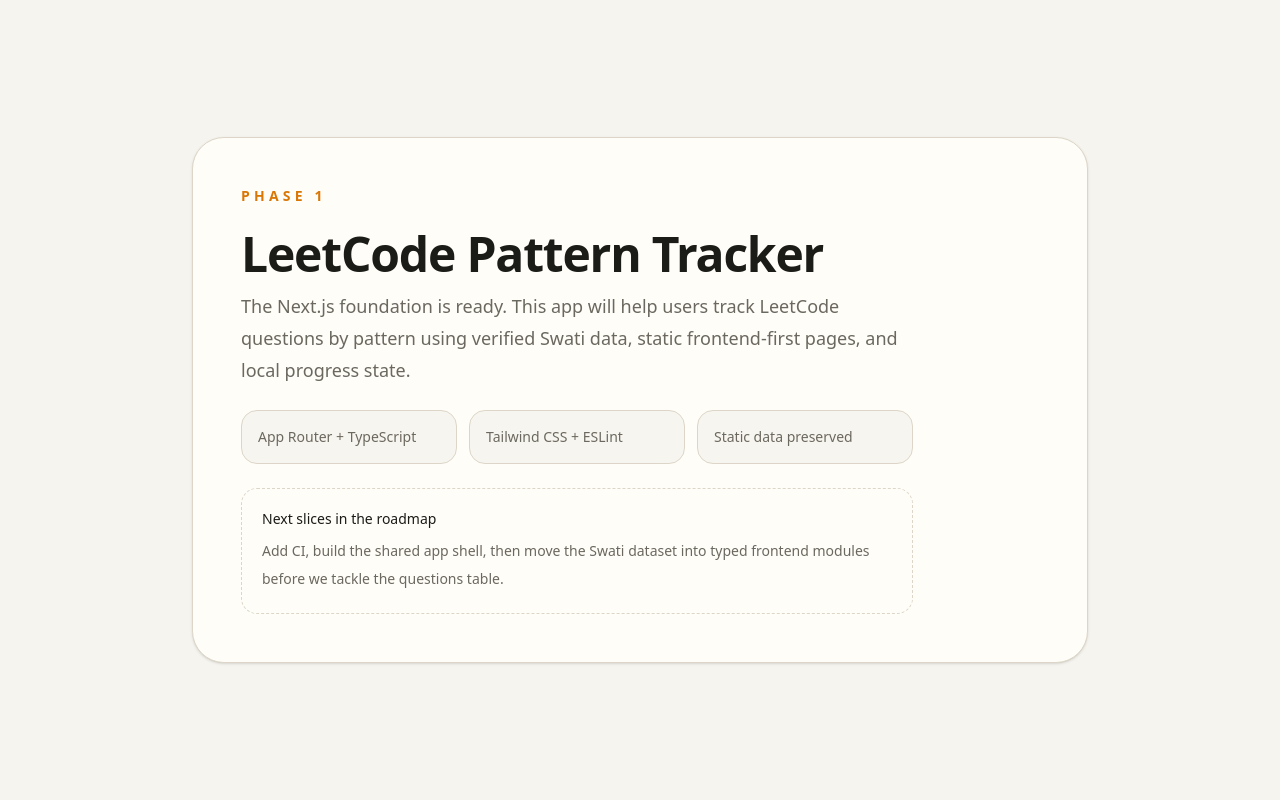
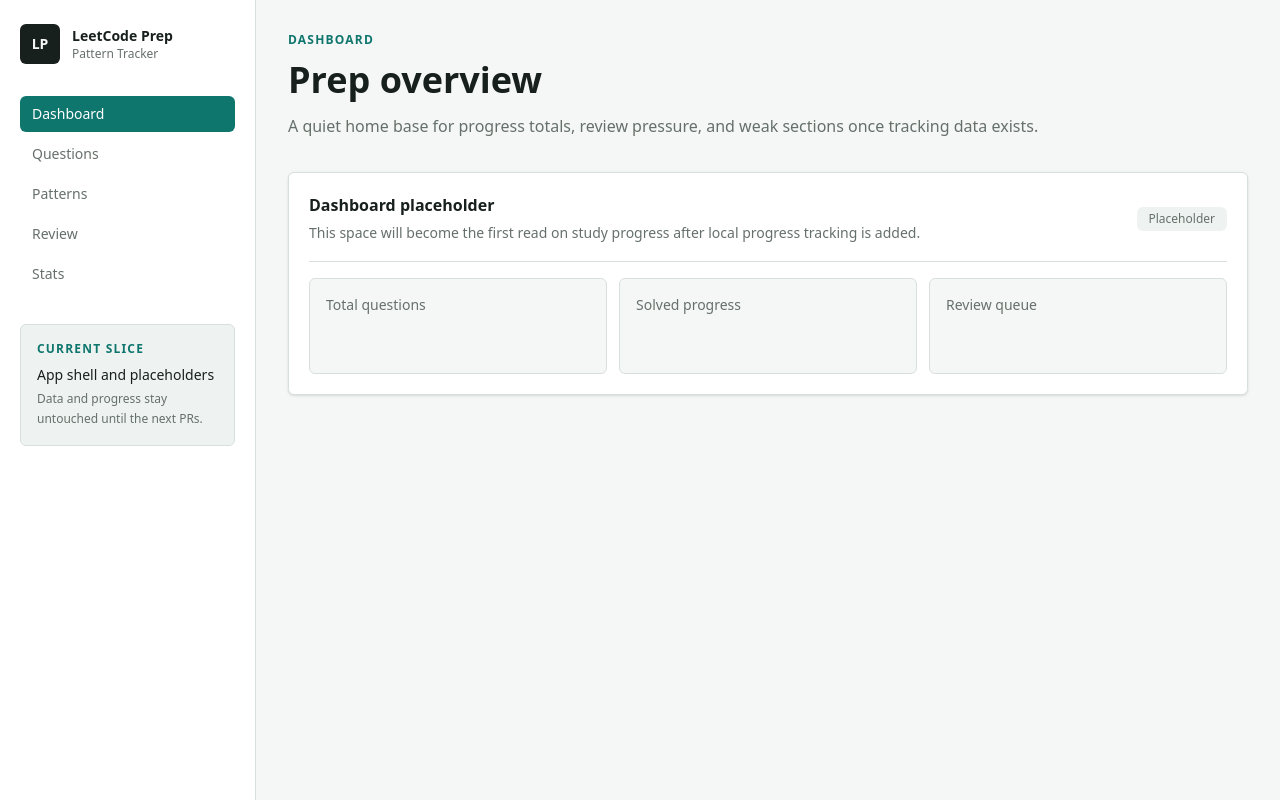
Before and after one commit to itsnothuy/Leetcode-Prep, a Next.js app: page / in a window 1280 px wide. Built offline with nearby package versions, Linux system fonts and the light colour scheme.

Commit message:
feat(app): add app shell and navigation

```diff
--- a/src/app/globals.css
+++ b/src/app/globals.css
@@ -1,12 +1,15 @@
 @import "tailwindcss";
 
 :root {
-  --background: #f6f4ee;
-  --foreground: #1b1b18;
-  --muted: #6b685f;
-  --surface: #fffdf8;
-  --border: #ddd6c8;
-  --accent: #d97706;
+  --background: #f5f7f6;
+  --foreground: #18201d;
+  --muted: #66706b;
+  --surface: #ffffff;
+  --surface-muted: #eef3f1;
+  --border: #d8e0dc;
+  --accent: #0f766e;
+  --accent-foreground: #ffffff;
+  --warning: #b45309;
 }
 
 @theme inline {
@@ -14,8 +17,11 @@
   --color-foreground: var(--foreground);
   --color-muted: var(--muted);
   --color-surface: var(--surface);
+  --color-surface-muted: var(--surface-muted);
   --color-border: var(--border);
   --color-accent: var(--accent);
+  --color-accent-foreground: var(--accent-foreground);
+  --color-warning: var(--warning);
 }
 
 * {
--- a/src/app/layout.tsx
+++ b/src/app/layout.tsx
@@ -1,4 +1,5 @@
 import type { Metadata } from "next";
+import { AppShell } from "@/components/app-shell";
 import "./globals.css";
 
 export const metadata: Metadata = {
@@ -13,7 +14,9 @@
 }>) {
   return (
     <html lang="en" className="h-full antialiased">
-      <body className="min-h-full flex flex-col">{children}</body>
+      <body className="min-h-full">
+        <AppShell>{children}</AppShell>
+      </body>
     </html>
   );
 }
--- a/src/app/page.tsx
+++ b/src/app/page.tsx
@@ -1,43 +1,20 @@
+import { Container } from "@/components/container";
+import { PageHeader } from "@/components/page-header";
+import { PlaceholderPanel } from "@/components/placeholder-panel";
+
 export default function Home() {
   return (
-    <main className="flex flex-1 items-center justify-center px-6 py-16">
-      <section className="w-full max-w-4xl rounded-[2rem] border border-border bg-surface p-8 shadow-sm sm:p-12">
-        <div className="max-w-2xl space-y-6">
-          <p className="text-sm font-semibold uppercase tracking-[0.3em] text-accent">
-            Phase 1
-          </p>
-          <div className="space-y-3">
-            <h1 className="text-4xl font-semibold tracking-tight sm:text-5xl">
-              LeetCode Pattern Tracker
-            </h1>
-            <p className="text-lg leading-8 text-muted">
-              The Next.js foundation is ready. This app will help users track
-              LeetCode questions by pattern using verified Swati data, static
-              frontend-first pages, and local progress state.
-            </p>
-          </div>
-          <div className="grid gap-3 text-sm text-muted sm:grid-cols-3">
-            <div className="rounded-2xl border border-border bg-background/80 p-4">
-              App Router + TypeScript
-            </div>
-            <div className="rounded-2xl border border-border bg-background/80 p-4">
-              Tailwind CSS + ESLint
-            </div>
-            <div className="rounded-2xl border border-border bg-background/80 p-4">
-              Static data preserved
-            </div>
-          </div>
-          <div className="rounded-2xl border border-dashed border-border p-5">
-            <p className="text-sm font-medium text-foreground">
-              Next slices in the roadmap
-            </p>
-            <p className="mt-2 text-sm leading-7 text-muted">
-              Add CI, build the shared app shell, then move the Swati dataset
-              into typed frontend modules before we tackle the questions table.
-            </p>
-          </div>
-        </div>
-      </section>
-    </main>
+    <Container>
+      <PageHeader
+        eyebrow="Dashboard"
+        title="Prep overview"
+        description="A quiet home base for progress totals, review pressure, and weak sections once tracking data exists."
+      />
+      <PlaceholderPanel
+        title="Dashboard placeholder"
+        description="This space will become the first read on study progress after local progress tracking is added."
+        items={["Total questions", "Solved progress", "Review queue"]}
+      />
+    </Container>
   );
 }
--- /dev/null
+++ b/src/app/patterns/page.tsx
@@ -0,0 +1,20 @@
+import { Container } from "@/components/container";
+import { PageHeader } from "@/components/page-header";
+import { PlaceholderPanel } from "@/components/placeholder-panel";
+
+export default function PatternsPage() {
+  return (
+    <Container>
+      <PageHeader
+        eyebrow="Patterns"
+        title="Pattern overview"
+        description="Pattern groups will show section context and solved counts after the typed data and local progress slices are complete."
+      />
+      <PlaceholderPanel
+        title="Patterns placeholder"
+        description="This page is reserved for pattern cards and progress summaries."
+        items={["Pattern name", "Section", "Solved / total"]}
+      />
+    </Container>
+  );
+}
--- /dev/null
+++ b/src/app/questions/page.tsx
@@ -0,0 +1,20 @@
+import { Container } from "@/components/container";
+import { PageHeader } from "@/components/page-header";
+import { PlaceholderPanel } from "@/components/placeholder-panel";
+
+export default function QuestionsPage() {
+  return (
+    <Container>
+      <PageHeader
+        eyebrow="Questions"
+        title="Question table"
+        description="The static Swati question list will land here before search, filters, and progress controls."
+      />
+      <PlaceholderPanel
+        title="Questions placeholder"
+        description="The next data-focused PRs will connect typed Swati data and render official LeetCode links."
+        items={["Problem title", "Pattern", "Section"]}
+      />
+    </Container>
+  );
+}
--- /dev/null
+++ b/src/app/review/page.tsx
@@ -0,0 +1,20 @@
+import { Container } from "@/components/container";
+import { PageHeader } from "@/components/page-header";
+import { PlaceholderPanel } from "@/components/placeholder-panel";
+
+export default function ReviewPage() {
+  return (
+    <Container>
+      <PageHeader
+        eyebrow="Review"
+        title="Review queue"
+        description="Attempted, need-review, and low-confidence problems will appear here after progress tracking exists."
+      />
+      <PlaceholderPanel
+        title="Review placeholder"
+        description="This route stays intentionally empty until question statuses can be saved locally."
+        items={["Need review", "Attempted", "Low confidence"]}
+      />
+    </Container>
+  );
+}
--- /dev/null
+++ b/src/app/stats/page.tsx
@@ -0,0 +1,20 @@
+import { Container } from "@/components/container";
+import { PageHeader } from "@/components/page-header";
+import { PlaceholderPanel } from "@/components/placeholder-panel";
+
+export default function StatsPage() {
+  return (
+    <Container>
+      <PageHeader
+        eyebrow="Stats"
+        title="Study stats"
+        description="Lightweight stats can be added after the core tracker is useful and progress data has enough signal."
+      />
+      <PlaceholderPanel
+        title="Stats placeholder"
+        description="This route is ready for later summaries without adding charts ahead of the MVP."
+        items={["By section", "By status", "By difficulty"]}
+      />
+    </Container>
+  );
+}
--- /dev/null
+++ b/src/components/app-navigation.tsx
@@ -0,0 +1,98 @@
+"use client";
+
+import Link from "next/link";
+import { usePathname } from "next/navigation";
+
+const navItems = [
+  { href: "/", label: "Dashboard" },
+  { href: "/questions", label: "Questions" },
+  { href: "/patterns", label: "Patterns" },
+  { href: "/review", label: "Review" },
+  { href: "/stats", label: "Stats" },
+];
+
+function isActivePath(pathname: string, href: string) {
+  return href === "/" ? pathname === href : pathname.startsWith(href);
+}
+
+function NavLinks({ compact = false }: { compact?: boolean }) {
+  const pathname = usePathname();
+
+  return (
+    <nav
+      aria-label="Primary navigation"
+      className={compact ? "flex gap-2 overflow-x-auto" : "grid gap-1"}
+    >
+      {navItems.map((item) => {
+        const active = isActivePath(pathname, item.href);
+
+        return (
+          <Link
+            key={item.href}
+            href={item.href}
+            aria-current={active ? "page" : undefined}
+            className={[
+              "rounded-md px-3 py-2 text-sm font-medium transition-colors",
+              compact ? "shrink-0" : "",
+              active
+                ? "bg-accent text-accent-foreground"
+                : "text-muted hover:bg-surface-muted hover:text-foreground",
+            ]
+              .filter(Boolean)
+              .join(" ")}
+          >
+            {item.label}
+          </Link>
+        );
+      })}
+    </nav>
+  );
+}
+
+export function TopNav() {
+  return (
+    <header className="sticky top-0 z-20 border-b border-border bg-surface/95 px-4 py-3 backdrop-blur lg:hidden">
+      <div className="mb-3 flex items-center justify-between gap-3">
+        <Link href="/" className="flex items-center gap-2 font-semibold">
+          <span className="grid size-8 place-items-center rounded-md bg-foreground text-sm text-background">
+            LP
+          </span>
+          <span>Pattern Tracker</span>
+        </Link>
+        <a
+          href="#main-content"
+          className="rounded-md border border-border px-3 py-1.5 text-xs font-medium text-muted"
+        >
+          Skip
+        </a>
+      </div>
+      <NavLinks compact />
+    </header>
+  );
+}
+
+export function AppSidebar() {
+  return (
+    <aside className="sticky top-0 hidden h-screen w-64 shrink-0 border-r border-border bg-surface px-5 py-6 lg:block">
+      <Link href="/" className="mb-8 flex items-center gap-3">
+        <span className="grid size-10 place-items-center rounded-md bg-foreground text-sm font-semibold text-background">
+          LP
+        </span>
+        <span>
+          <span className="block text-sm font-semibold">LeetCode Prep</span>
+          <span className="block text-xs text-muted">Pattern Tracker</span>
+        </span>
+      </Link>
+      <NavLinks />
+      <div className="mt-8 rounded-md border border-border bg-surface-muted p-4">
+        <p className="text-xs font-semibold uppercase tracking-widest text-accent">
+          Current Slice
+        </p>
+        <p className="mt-2 text-sm font-medium">App shell and placeholders</p>
+        <p className="mt-1 text-xs leading-5 text-muted">
+          Data and progress stay untouched until the next PRs.
+        </p>
+      </div>
+    </aside>
+  );
+}
--- /dev/null
+++ b/src/components/app-shell.tsx
@@ -0,0 +1,23 @@
+import type { ReactNode } from "react";
+import { AppSidebar, TopNav } from "@/components/app-navigation";
+
+type AppShellProps = {
+  children: ReactNode;
+};
+
+export function AppShell({ children }: AppShellProps) {
+  return (
+    <div className="min-h-screen bg-background text-foreground">
+      <TopNav />
+      <div className="mx-auto flex min-h-screen w-full max-w-7xl">
+        <AppSidebar />
+        <main
+          id="main-content"
+          className="min-w-0 flex-1 px-4 py-6 sm:px-6 lg:px-8 lg:py-8"
+        >
+          {children}
+        </main>
+      </div>
+    </div>
+  );
+}
--- /dev/null
+++ b/src/components/container.tsx
@@ -0,0 +1,14 @@
+import type { ReactNode } from "react";
+
+type ContainerProps = {
+  children: ReactNode;
+  className?: string;
+};
+
+export function Container({ children, className }: ContainerProps) {
+  return (
+    <div className={["mx-auto w-full max-w-5xl", className].filter(Boolean).join(" ")}>
+      {children}
+    </div>
+  );
+}
--- /dev/null
+++ b/src/components/page-header.tsx
@@ -0,0 +1,17 @@
+type PageHeaderProps = {
+  eyebrow: string;
+  title: string;
+  description: string;
+};
+
+export function PageHeader({ eyebrow, title, description }: PageHeaderProps) {
+  return (
+    <header className="mb-8 max-w-3xl">
+      <p className="text-xs font-semibold uppercase tracking-widest text-accent">
+        {eyebrow}
+      </p>
+      <h1 className="mt-3 text-3xl font-semibold sm:text-4xl">{title}</h1>
+      <p className="mt-3 text-base leading-7 text-muted">{description}</p>
+    </header>
+  );
+}
--- /dev/null
+++ b/src/components/placeholder-panel.tsx
@@ -0,0 +1,35 @@
+type PlaceholderPanelProps = {
+  title: string;
+  description: string;
+  items: string[];
+};
+
+export function PlaceholderPanel({
+  title,
+  description,
+  items,
+}: PlaceholderPanelProps) {
+  return (
+    <section className="rounded-md border border-border bg-surface p-5 shadow-sm">
+      <div className="flex flex-col gap-2 border-b border-border pb-4 sm:flex-row sm:items-center sm:justify-between">
+        <div>
+          <h2 className="text-base font-semibold">{title}</h2>
+          <p className="mt-1 text-sm leading-6 text-muted">{description}</p>
+        </div>
+        <span className="w-fit rounded-md bg-surface-muted px-3 py-1 text-xs font-medium text-muted">
+          Placeholder
+        </span>
+      </div>
+      <div className="mt-4 grid gap-3 sm:grid-cols-3">
+        {items.map((item) => (
+          <div
+            key={item}
+            className="min-h-24 rounded-md border border-border bg-background p-4 text-sm font-medium text-muted"
+          >
+            {item}
+          </div>
+        ))}
+      </div>
+    </section>
+  );
+}
```
